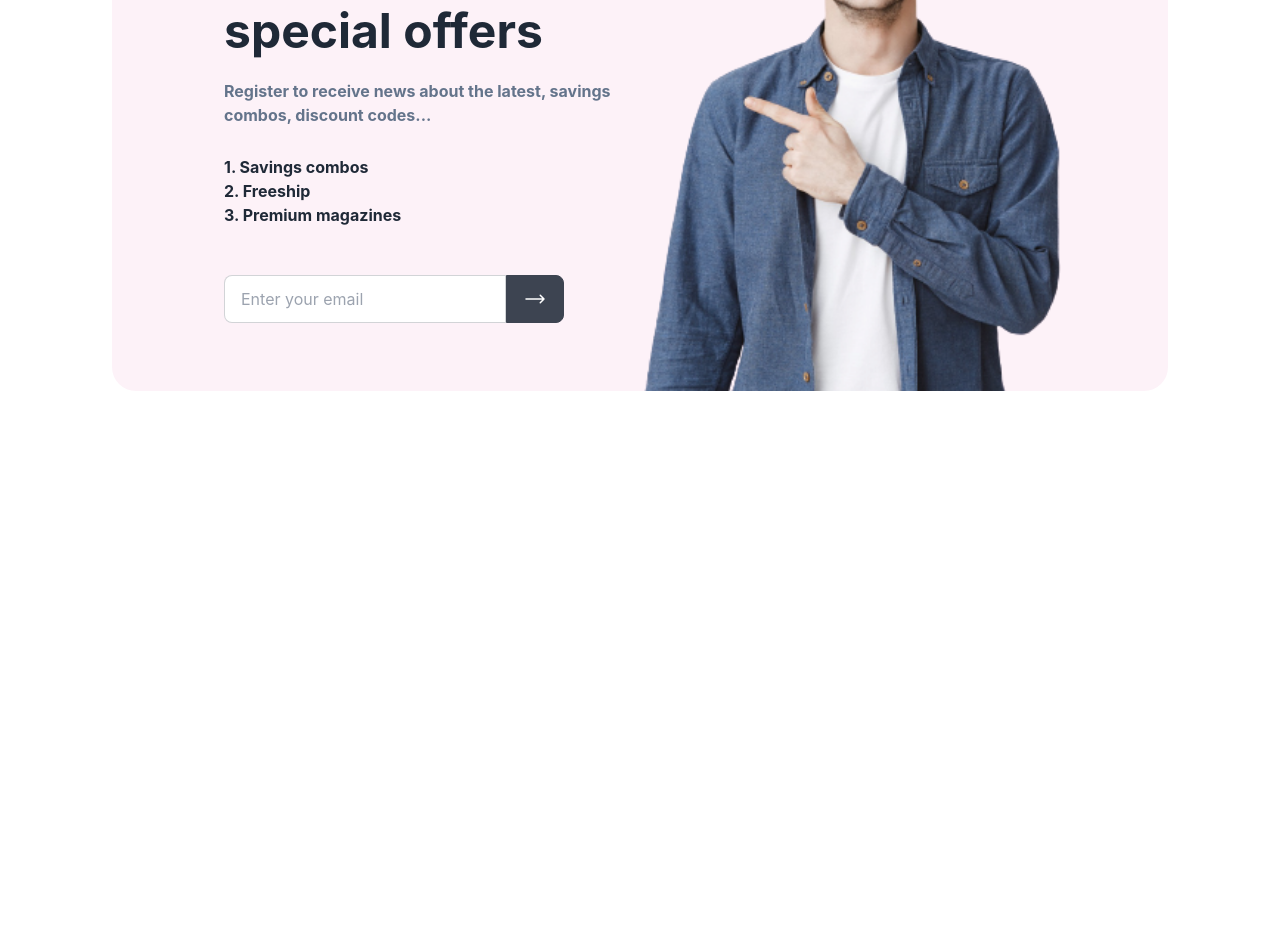
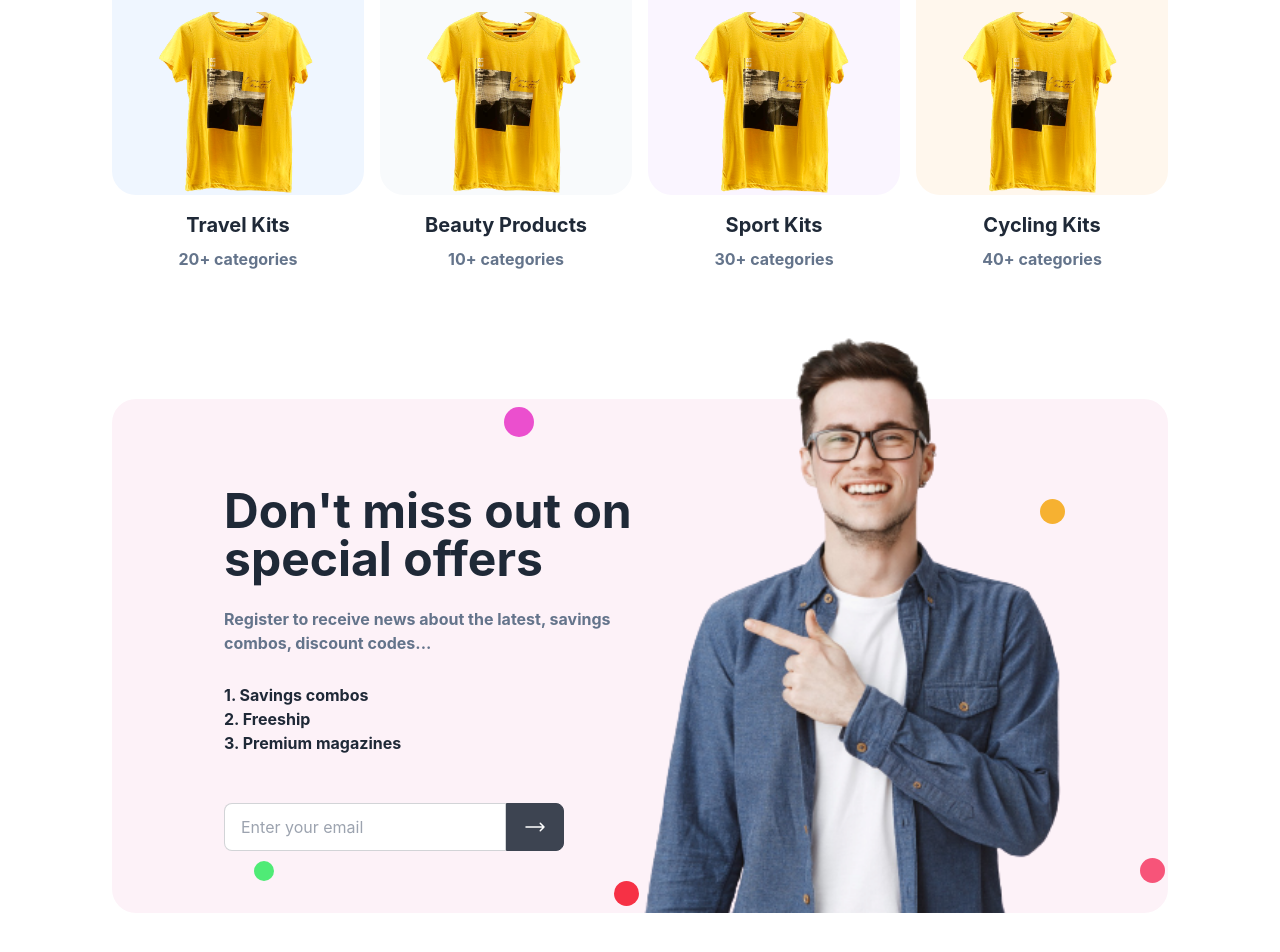
Before and after one commit to yaminhossen/summer-zone, a React (Create React App) app: page / in a window 1280 px wide. Shown: the part 4702-5654 px from the top of the page. Before the commit the page ends 5221 px from the top, so only its background shows below. Built offline with nearby package versions, Linux system fonts and the light colour scheme.

Commit message:
Department shop added

```diff
--- /dev/null
+++ b/src/components/Pages/Home/DepartmentCard.js
@@ -0,0 +1,17 @@
+import React from 'react';
+
+const DepartmentCard = ({ img, bgClass, title, quantity }) => {
+    return (
+        <div className='text-center'>
+            <div className={`flex justify-center items-center rounded-3xl ${bgClass}`}>
+                <div className='w-44 pt-20 '>
+                    <img src={img} alt="" />
+                </div>
+            </div>
+            <h3 className='text-xl font-bold mt-4'>{title}</h3>
+            <h3 className='font-bold text-slate-500 mt-2'>{quantity}+ categories</h3>
+        </div>
+    );
+};
+
+export default DepartmentCard;
--- /dev/null
+++ b/src/components/Pages/Home/DepartmentShop.js
@@ -0,0 +1,38 @@
+import React from 'react';
+import product from '../../../images/discover/yellow shirt.png'
+import DepartmentCard from './DepartmentCard';
+const DepartmentShop = () => {
+    return (
+        <div className='mx-28'>
+            <h2 className='mt-20 mb-12 text-4xl font-bold'>Shop by department</h2>
+            <div className=' grid grid-cols-4 gap-4'>
+                <DepartmentCard
+                    img={product}
+                    bgClass='bg-blue-50'
+                    title='Travel Kits'
+                    quantity='20'
+                ></DepartmentCard>
+                <DepartmentCard
+                    img={product}
+                    bgClass='bg-slate-50'
+                    title='Beauty Products'
+                    quantity='10'
+                ></DepartmentCard>
+                <DepartmentCard
+                    img={product}
+                    bgClass='bg-purple-50'
+                    title='Sport Kits'
+                    quantity='30'
+                ></DepartmentCard>
+                <DepartmentCard
+                    img={product}
+                    bgClass='bg-orange-50'
+                    title='Cycling Kits'
+                    quantity='40'
+                ></DepartmentCard>
+            </div>
+        </div>
+    );
+};
+
+export default DepartmentShop;
--- a/src/components/Pages/Home/ExpertItem.js
+++ b/src/components/Pages/Home/ExpertItem.js
@@ -11,17 +11,17 @@ const ExpertItem = ({ item }) => {
                     </div>
                 </div>
                 <div className='grid grid-cols-3 gap-3 mt-3'>
-                    <div className='flex justify-center items-center bg-slate-100 rounded-3xl'>
+                    <div className='flex justify-center items-center bg-slate-100 rounded-2xl'>
                         <div className='w-auto p-3'>
                             <img className='' src={img} alt="" />
                         </div>
                     </div>
-                    <div className='flex justify-center items-center bg-slate-100 rounded-3xl'>
+                    <div className='flex justify-center items-center bg-slate-100 rounded-2xl'>
                         <div className='w-auto p-3'>
                             <img className='' src={img} alt="" />
                         </div>
                     </div>
-                    <div className='flex justify-center items-center bg-slate-100 rounded-3xl'>
+                    <div className='flex justify-center items-center bg-slate-100 rounded-2xl'>
                         <div className='w-auto p-3'>
                             <img className='' src={img} alt="" />
                         </div>
--- a/src/components/Pages/Home/Exploring.css
+++ b/src/components/Pages/Home/Exploring.css
@@ -169,6 +169,51 @@
     border-radius: 50%;
 }
 
+.circleA {
+    width: 30px;
+    height: 30px;
+    margin-left: 280px;
+    margin-bottom: 50px;
+    background-color: rgb(235, 79, 206);
+    border-radius: 50%;
+}
+
+.circleB {
+    width: 20px;
+    height: 20px;
+    margin-left: 30px;
+    margin-top: 10px;
+    background-color: rgb(79, 235, 118);
+    border-radius: 50%;
+}
+
+.circleC {
+    width: 25px;
+    height: 25px;
+    margin-left: 390px;
+    background-color: rgb(246, 49, 69);
+    border-radius: 50%;
+}
+
+.circleD {
+    width: 25px;
+    height: 25px;
+    margin-left: 500px;
+    margin-top: -55px;
+    margin-bottom: 30px;
+    background-color: rgba(245, 37, 82, 0.768);
+    border-radius: 50%;
+}
+
+.circleE {
+    width: 25px;
+    height: 25px;
+    margin-left: 400px;
+    margin-top: 100px;
+    background-color: rgb(246, 177, 49);
+    border-radius: 50%;
+}
+
 .man {
-    margin-top: -80px;
+    margin-top: -190px;
 }
--- a/src/components/Pages/Home/Home.js
+++ b/src/components/Pages/Home/Home.js
@@ -1,5 +1,6 @@
 import React from 'react';
 import Banner from './Banner';
+import DepartmentShop from './DepartmentShop';
 import Discover from './Discover';
 import ExpertChose from './ExpertChose';
 import Exploring from './Exploring';
@@ -16,6 +17,7 @@ const Home = () => {
             <Exploring></Exploring>
             <KidsOffer></KidsOffer>
             <ExpertChose></ExpertChose>
+            <DepartmentShop></DepartmentShop>
             <Offers></Offers>
         </div>
     );
--- a/src/components/Pages/Home/Offers.js
+++ b/src/components/Pages/Home/Offers.js
@@ -6,6 +6,7 @@ const Offers = () => {
         <div className='mx-28 rounded-3xl bg-pink-50 flex my-32'>
             <div className='w-2/4 flex items-center'>
                 <div className='ml-28'>
+                    <div className='circleA'></div>
                     <h3 className='text-5xl font-bold'>Don't miss out on special offers</h3>
                     <h2 className='font-bold mt-6 mb-7 text-slate-500'>Register to receive news about the latest, savings combos, discount codes...</h2>
                     <ul className='font-bold
@@ -25,10 +26,14 @@ const Offers = () => {
                             </button>
                         </div>
                     </div>
+                    <div className='circleB'></div>
+                    <div className='circleC'></div>
                 </div>
             </div>
             <div className='w-2/4'>
+                <div className="circleE"></div>
                 <img className='w-4/5 man' src={man} alt="" />
+                <div className="circleD"></div>
             </div>
         </div>
     );
```
